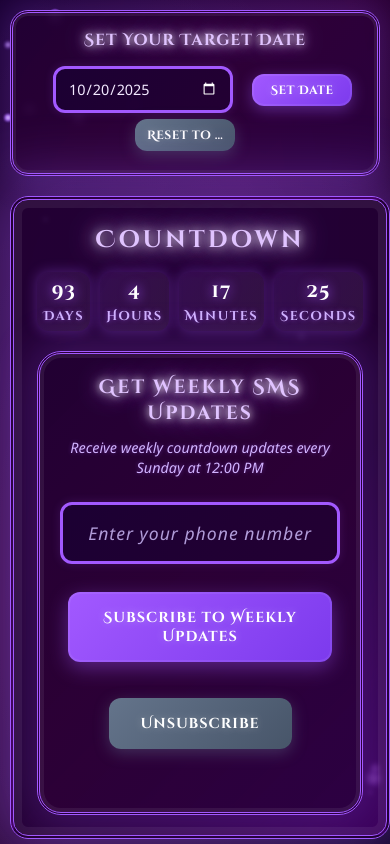
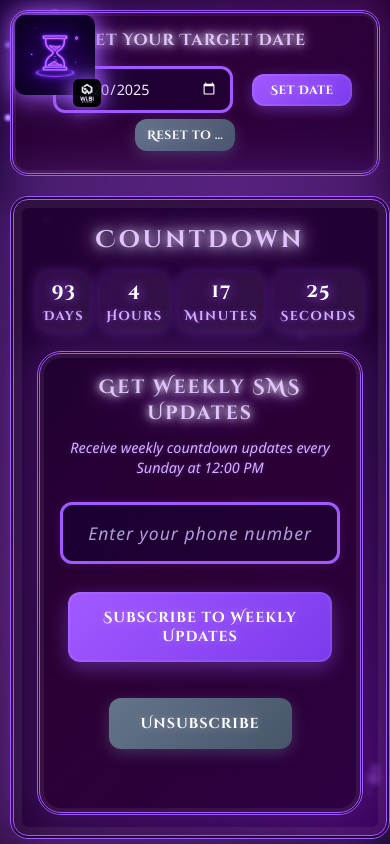
Before and after one commit to VoidTimer/VoidTimer, a plain HTML site: page index.html in a window 390 px wide. Drawn offline with Linux system fonts and the light colour scheme.

Commit message:
Logo added

```diff
--- a/TimerCSS.css
+++ b/TimerCSS.css
@@ -44,6 +44,50 @@ body {
     0% { opacity: 0.12; filter: blur(1px) drop-shadow(0 0 4px #a259ff); }
     100% { opacity: 0.22; filter: blur(0.5px) drop-shadow(0 0 12px #fff); }
 }
+
+/* Logo Container Styles */
+.logo-container {
+    position: absolute;
+    top: 20px;
+    left: 20px;
+    z-index: 10;
+}
+
+.main-logo {
+    width: 120px;
+    height: auto;
+    filter: drop-shadow(0 0 15px #a259ff) drop-shadow(0 0 30px rgba(162,89,255,0.5));
+    border-radius: 15px;
+    transition: all 0.3s ease;
+    position: relative;
+    z-index: 1;
+}
+
+.main-logo:hover {
+    transform: scale(1.05);
+    filter: drop-shadow(0 0 25px #fff) drop-shadow(0 0 40px rgba(162,89,255,0.8));
+}
+
+.mini-logo {
+    width: 60px;
+    height: auto;
+    position: absolute;
+    bottom: -8px;
+    right: -8px;
+    z-index: 2;
+    filter: drop-shadow(0 0 10px #a259ff) drop-shadow(0 0 20px rgba(162,89,255,0.6));
+    border-radius: 8px;
+    transition: all 0.3s ease;
+    opacity: 0.9;
+}
+
+.mini-logo:hover {
+    transform: scale(1.1) rotate(5deg);
+    opacity: 1;
+    filter: drop-shadow(0 0 15px #fff) drop-shadow(0 0 25px rgba(162,89,255,0.9));
+    cursor: pointer;
+}
+
 /* #endregion Body & Background Styles */
 
 @media only screen and (min-width: 900px) {
@@ -437,6 +481,48 @@ body {
         margin: 0;
         padding: 0;
         box-sizing: border-box;
+    }
+
+    /* Mobile Logo Container Styles */
+    .logo-container {
+        position: absolute;
+        top: 15px;
+        left: 15px;
+        z-index: 10;
+    }
+
+    .main-logo {
+        width: 80px;
+        height: auto;
+        filter: drop-shadow(0 0 10px #a259ff) drop-shadow(0 0 20px rgba(162,89,255,0.4));
+        border-radius: 10px;
+        transition: all 0.3s ease;
+        position: relative;
+        z-index: 1;
+    }
+
+    .main-logo:hover {
+        transform: scale(1.05);
+        filter: drop-shadow(0 0 15px #fff) drop-shadow(0 0 25px rgba(162,89,255,0.6));
+    }
+
+    .mini-logo {
+        width: 28px;
+        height: auto;
+        position: absolute;
+        bottom: -6px;
+        right: -6px;
+        z-index: 2;
+        filter: drop-shadow(0 0 8px #a259ff) drop-shadow(0 0 15px rgba(162,89,255,0.5));
+        border-radius: 6px;
+        transition: all 0.3s ease;
+        opacity: 0.9;
+    }
+
+    .mini-logo:hover {
+        transform: scale(1.1) rotate(5deg);
+        opacity: 1;
+        filter: drop-shadow(0 0 12px #fff) drop-shadow(0 0 20px rgba(162,89,255,0.8));
     }
 
     /* #region Countdown Styles */
--- a/index.html
+++ b/index.html
@@ -18,6 +18,12 @@
     <div id="runes"></div>
 
     <div class="main-container">
+        <!-- Logo Container -->
+        <div class="logo-container">
+            <img src="Images/Logo.png" alt="VoidTimer Logo" class="main-logo">
+            <a target="_blank" href="https://wibi-studio.com"><img src="Images/Wi.Bi Logo.png" alt="Wi.Bi Logo" class="mini-logo"></a>
+        </div>
+
         <div class="date-picker-container">
             <h3 class="date-picker-title">Set Your Target Date</h3>
             <input type="date" id="targetDatePicker" class="date-picker">
```
Also changed, not shown: Images/Logo.png (added), Images/Wi.Bi Logo.png (added).
